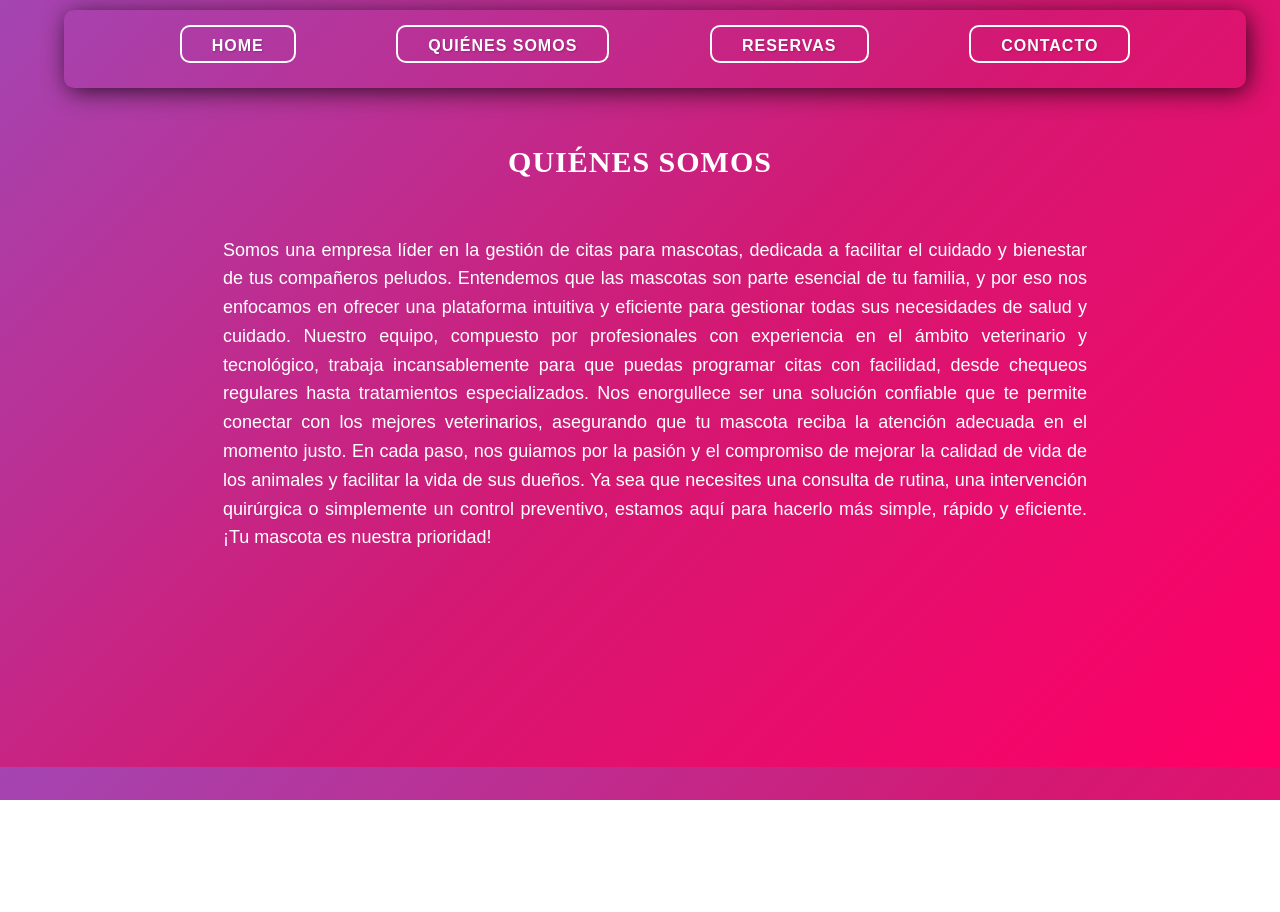
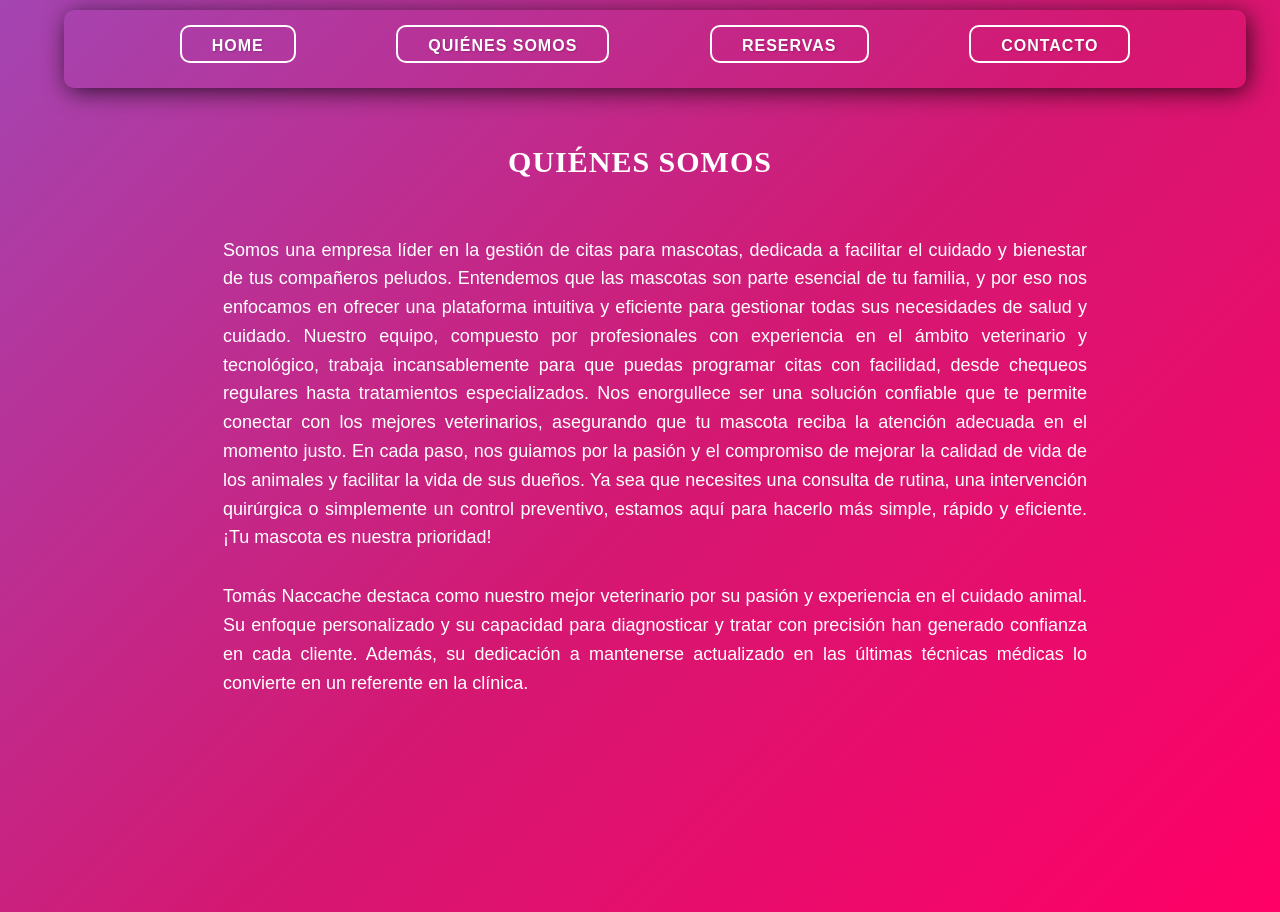
Before and after one commit to tominaccache/citasrecargadoennext, a Next.js app: page /quienessomos in a window 1280 px wide. Before the commit the page ends 800 px from the top, so only its background shows below. Built offline with nearby package versions, Linux system fonts and the light colour scheme.

Commit message:
terminado

```diff
--- a/app/quienessomos/page.js
+++ b/app/quienessomos/page.js
@@ -10,6 +10,7 @@ export default function QuienesSomos() {
     <div className="container">
       <h2 className={styles.titulo}>Quiénes Somos</h2>
       <p className={styles.textoquienessomos}>Somos una empresa líder en la gestión de citas para mascotas, dedicada a facilitar el cuidado y bienestar de tus compañeros peludos. Entendemos que las mascotas son parte esencial de tu familia, y por eso nos enfocamos en ofrecer una plataforma intuitiva y eficiente para gestionar todas sus necesidades de salud y cuidado. Nuestro equipo, compuesto por profesionales con experiencia en el ámbito veterinario y tecnológico, trabaja incansablemente para que puedas programar citas con facilidad, desde chequeos regulares hasta tratamientos especializados. Nos enorgullece ser una solución confiable que te permite conectar con los mejores veterinarios, asegurando que tu mascota reciba la atención adecuada en el momento justo. En cada paso, nos guiamos por la pasión y el compromiso de mejorar la calidad de vida de los animales y facilitar la vida de sus dueños. Ya sea que necesites una consulta de rutina, una intervención quirúrgica o simplemente un control preventivo, estamos aquí para hacerlo más simple, rápido y eficiente. ¡Tu mascota es nuestra prioridad!</p>
+      <p className={styles.textoquienessomos}>Tomás Naccache destaca como nuestro mejor veterinario por su pasión y experiencia en el cuidado animal. Su enfoque personalizado y su capacidad para diagnosticar y tratar con precisión han generado confianza en cada cliente. Además, su dedicación a mantenerse actualizado en las últimas técnicas médicas lo convierte en un referente en la clínica.</p>
       {/*<div>
 
         <p className={styles.textoquienessomos2}>Nuestro mejor veterinario:</p>
```
